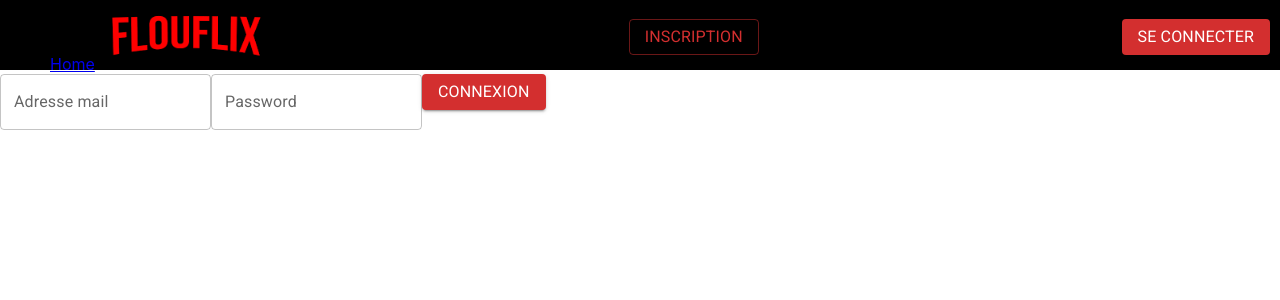
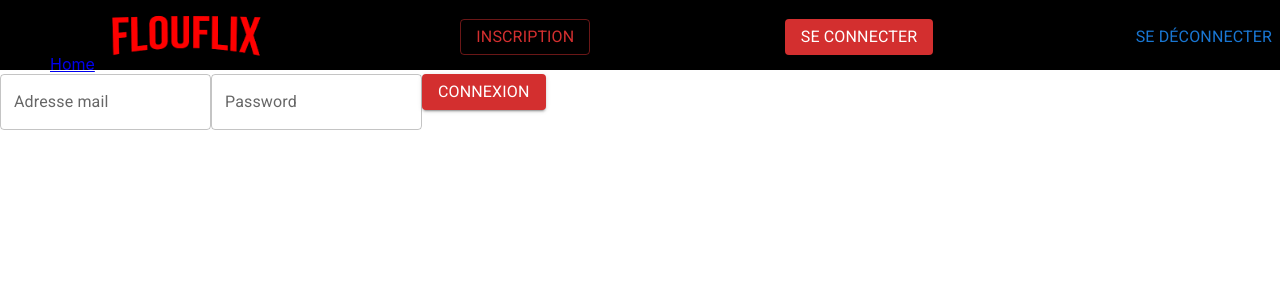
Before and after one commit to Nelchel/FlouFlix, a React (Create React App) app in the folder flouflix/: page /connexion in a window 1280 px wide. Shown: the top 300 px of the page. Built offline with nearby package versions, Linux system fonts and the light colour scheme.

Commit message:
add SignOut + edit nav

```diff
--- a/flouflix/src/components/Nav.js
+++ b/flouflix/src/components/Nav.js
@@ -4,6 +4,7 @@ import Button from "@mui/material/Button";
 import { BrowserRouter as Router, Routes, Route, Link, Outlet } from "react-router-dom";
 import { makeStyles } from "@mui/styles";
 import Inscription from "../pages/Inscription";
+import SignOut from "./SignOut";
 
 const makeClass = makeStyles((theme) => ({
   signupButton: {
@@ -38,7 +39,8 @@ function Nav() {
           </Button>
           </Link>
         </Box>
-      </Box>
+        <SignOut/>
+        </Box>
       <Outlet/>
     </Box>
   );
--- /dev/null
+++ b/flouflix/src/components/SignOut.js
@@ -0,0 +1,40 @@
+import { Typography } from "@mui/material";
+import Box from "@mui/material/Box";
+import Button from "@mui/material/Button";
+import { makeStyles } from "@mui/styles";
+import TextField from "@mui/material/TextField";
+import React, { useState } from "react";
+import { getAuth, signOut } from "firebase/auth";
+
+
+const makeClass = makeStyles((theme) => ({
+  signupButton: {
+    marginRight: "10px",
+  },
+}));
+
+function Connexion() {
+  const classes = makeClass();
+
+  const auth = getAuth();
+
+     const handleSubmit = () => {
+        signOut(auth).then(() => {
+            // Sign-out successful.
+          }).catch((error) => {
+            // An error happened.
+          });
+
+     localStorage.removeItem("user");
+    }
+
+
+  return (
+  <Button onClick={handleSubmit}>
+      <Typography>Se déconnecter</Typography>
+ </Button>
+
+  );
+}
+
+export default Connexion;
```
